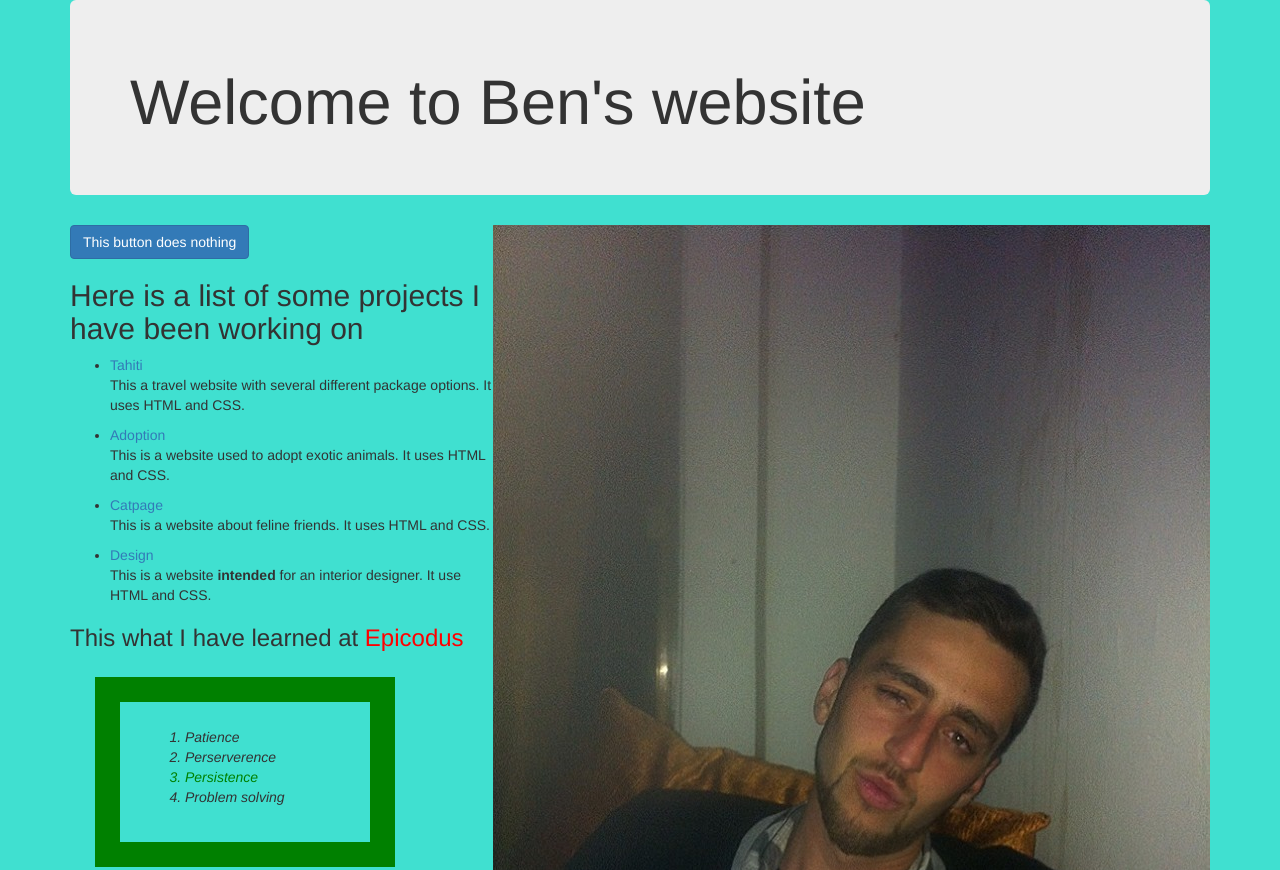
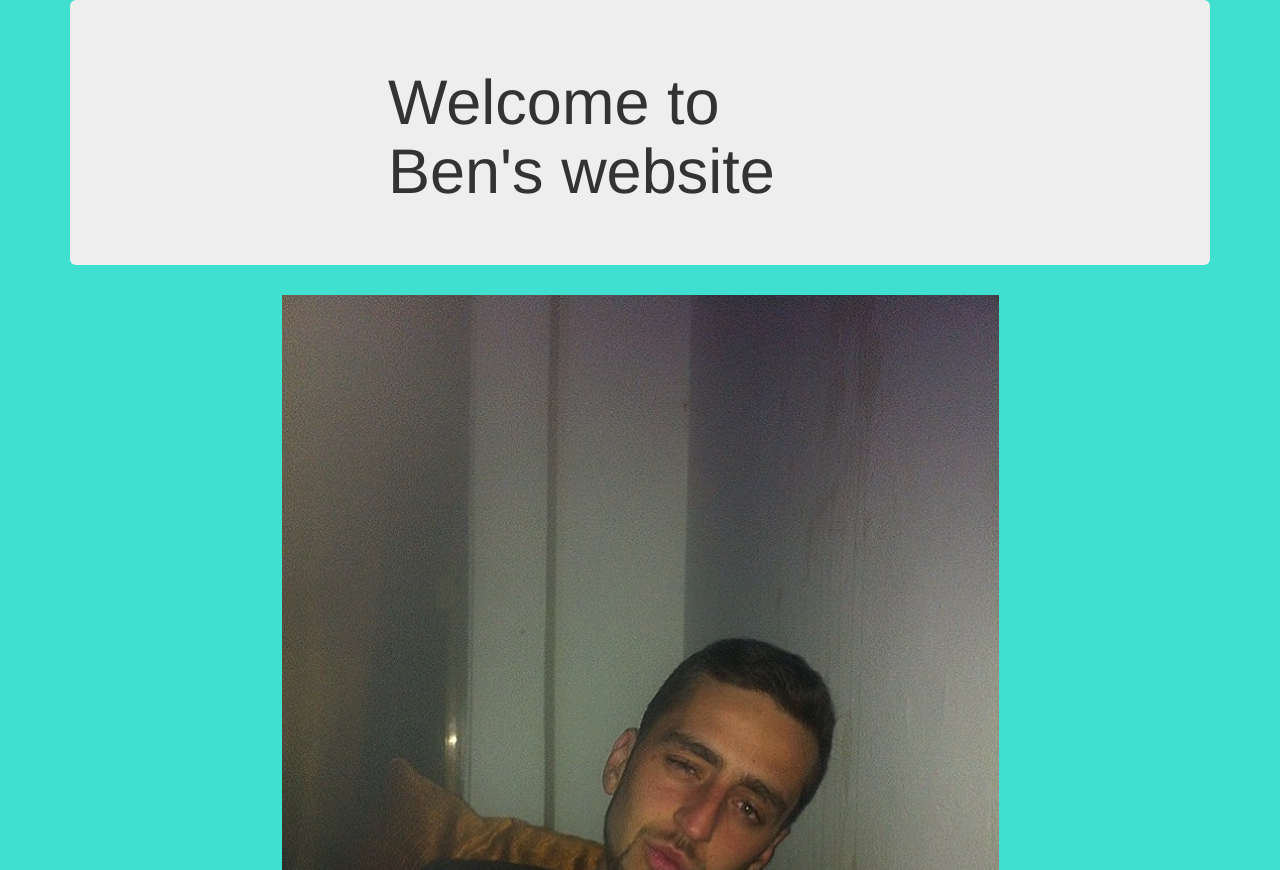
Before and after one commit to Abuyousef77/friday, a plain HTML site: page index.html in a window 1280 px wide. Shown: the top 870 px of the page. Drawn offline with nearby package versions, Linux system fonts and the light colour scheme.

Commit message:
fix indentation and centered elements within page

```diff
--- /dev/null
+++ b/css/styles.css
@@ -0,0 +1,55 @@
+body {
+  background-color: #40e0d0;
+}
+
+.wow {
+  font-weight: bolder;
+  float: left;
+}
+
+.tool {
+  color: red;
+}
+
+#winning {
+  color:green;
+}
+
+li {
+  padding:15px;
+  border:15px solid green;
+  list-style-type: none;
+}
+
+.box {
+  width: 300px;
+  border: 25px solid green;
+  padding: 25px;
+  margin: 25px;
+  margin-left: auto;
+  margin-right: auto;
+}
+
+h1 {
+    margin-left: auto;
+    margin-right: auto;
+    width: 8em;
+}
+
+h2 {
+  margin-left: auto;
+  margin-right: auto;
+  width: 8em;
+}
+
+h3 {
+    margin-left: auto;
+    margin-right: auto;
+    width: 8em;
+}
+
+img {
+  display: block;
+      margin-left: auto;
+      margin-right: auto
+}
--- a/index.html
+++ b/index.html
@@ -1,11 +1,9 @@
 <!DOCTYPE HTML>
 <html>
   <head>
-  <link rel="stylesheet" href="https://maxcdn.bootstrapcdn.com/bootstrap/3.3.7/css/bootstrap.min.css" integrity="sha384-BVYiiSIFeK1dGmJRAkycuHAHRg32OmUcww7on3RYdg4Va+PmSTsz/K68vbdEjh4u" crossorigin="anonymous">
-    <link rel = "stylesheet"
-    type = "text/css"
-    href = "styles.css" />
-    <TITLE>Benjamin's website</TITLE>
+    <link rel="stylesheet" href="https://maxcdn.bootstrapcdn.com/bootstrap/3.3.7/css/bootstrap.min.css" integrity="sha384-BVYiiSIFeK1dGmJRAkycuHAHRg32OmUcww7on3RYdg4Va+PmSTsz/K68vbdEjh4u" crossorigin="anonymous">
+    <link rel = "stylesheet" type = "text/css" href = "css/styles.css" />
+    <title>Benjamin's website</title>
   </head>
   <body>
     <div class="container">
@@ -14,16 +12,16 @@
       </div>
       <img src="images/me.jpg">
       <button type="button" class="btn btn-primary">This button does nothing</button>
-      <H2> Here is a list of some projects I have been working on</H2>
+      <h2> Here is a list of some projects I have been working on</h2>
       <ul>
-        <li><a href="https://github.com/Abuyousef77/tahiti">Tahiti</a></li>
-        <p>This a travel website with several different package options. It uses HTML and CSS.</p>
-        <li><a href="https://github.com/Abuyousef77/adoption">Adoption</a></li>
-        <p> This is a website used to adopt exotic animals. It uses HTML and CSS.</p>
-        <li><a href="https://github.com/Abuyousef77/catpage">Catpage</a></li>
-        <p>This is a website about feline friends. It uses HTML and CSS.</p>
-        <li><a href="https://github.com/Abuyousef77/design">Design</a></li>
-        <p>This is a website <strong>intended</strong> for an interior designer. It use HTML and CSS.</p>
+        <li><a href="https://github.com/Abuyousef77/tahiti">Tahiti</a>
+        <p>This a travel website with several different package options. It uses HTML and CSS.</p></li>
+        <li><a href="https://github.com/Abuyousef77/adoption">Adoption</a>
+        <p> This is a website used to adopt exotic animals. It uses HTML and CSS.</p></li>
+        <li><a href="https://github.com/Abuyousef77/catpage">Catpage</a>
+        <p>This is a website about feline friends. It uses HTML and CSS.</p></li>
+        <li><a href="https://github.com/Abuyousef77/design">Design</a>
+        <p>This is a website <strong>intended</strong> for an interior designer. It use HTML and CSS.</p></li>
       </ul>
       <h3> This what I have learned at <span class="tool">Epicodus</span></h3>
       <div class="box">
@@ -38,9 +36,10 @@
       </div>
       <div class="wow">
         <p><br> My name is Ben, I am a budding programmer. I used to work in immigration
-  and previously studied social work. Life has changed for me and I aspire to
-  be a brogrammer. My hobbies include exploring nature and learning new things.
-  I deceided to learn coding because I like languages.</p>
+          and previously studied social work. Life has changed for me and I aspire to
+          be a brogrammer. My hobbies include exploring nature and learning new things.
+          I deceided to learn coding because I like languages.
+        </p>
       </div>
     </div>
   </body>
--- a/styles.css
+++ /dev/null
@@ -1,26 +0,0 @@
-body {background-color: #40e0d0;
-}
-.wow {
-  font-weight: bolder;
-  float: left;
-}
-
-.tool {
-  color: red;
-}
-
-#winning {
-  color:green;
-}
-
-.box {
-  width: 300px;
-  border: 25px solid green;
-  padding: 25px;
-  margin: 25px;
-
-}
-
-img {
-  float: right;
-}
```
